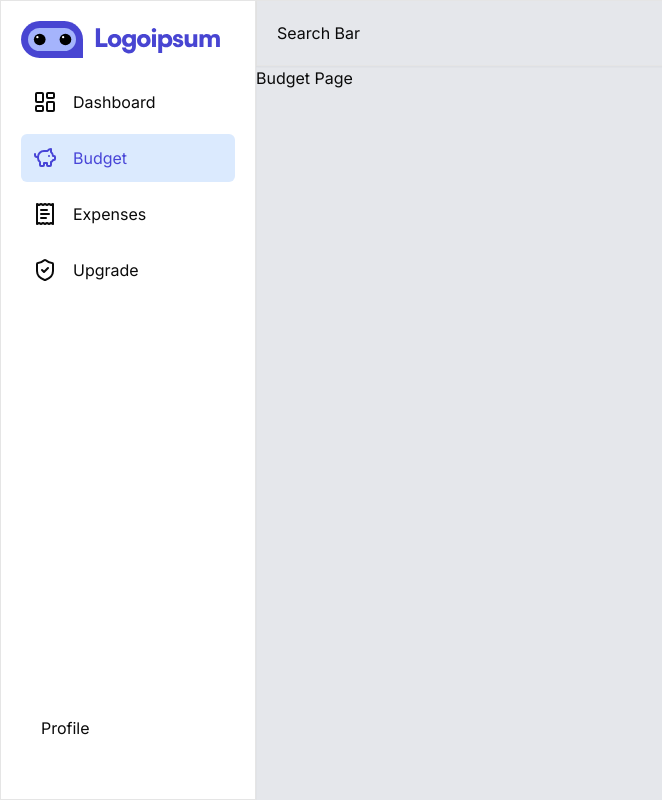
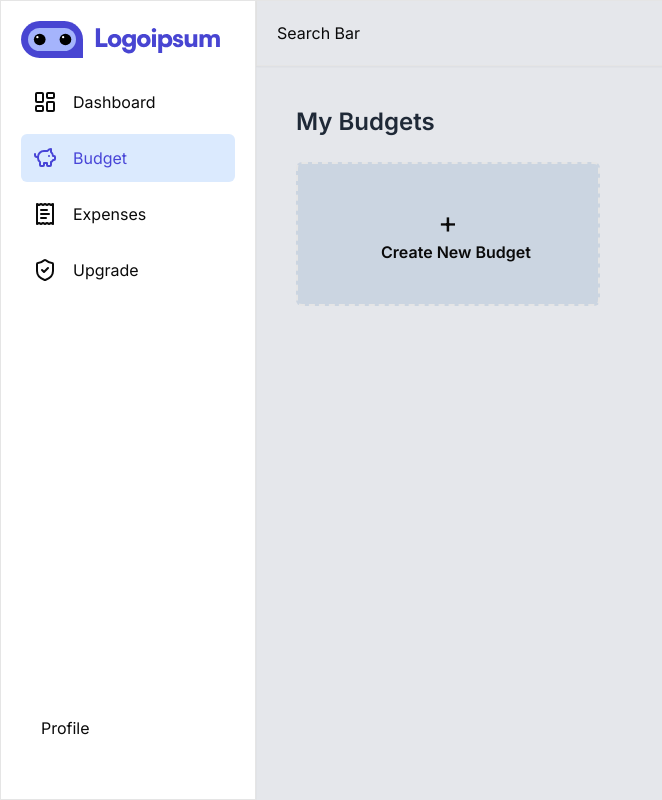
Before and after one commit to Bijay-Shre-stha/Expense-Tracker, a Next.js app: page /dashboard/budget in a window 1280 px wide. Shown: the whole page, without its empty margins (0-662 px from the left). Built offline with nearby package versions, Linux system fonts and the light colour scheme; no server answers.

Commit message:
Add BudgetList and CreateBudget components to BudgetPage; enhance layout and structure

```diff
--- /dev/null
+++ b/src/app/(routes)/dashboard/budget/_components/BudgetList.tsx
@@ -0,0 +1,15 @@
+import React from 'react'
+import CreateBudget from './CreateBudget'
+
+const BudgetList = () => {
+    return (
+        <div className='mt-6'>
+            <div className=" grid grid-cols-1 md:grid-cols-2 lg:grid-cols-3 gap-4">
+                <CreateBudget />
+
+            </div>
+        </div>
+    )
+}
+
+export default BudgetList
--- /dev/null
+++ b/src/app/(routes)/dashboard/budget/_components/CreateBudget.tsx
@@ -0,0 +1,14 @@
+import React from 'react'
+
+const CreateBudget = () => {
+    return (
+        <>
+            <div className="bg-slate-300 p-10 rounded-md hover:shadow-md flex flex-col items-center justify-center space-x-4 border-2 border-dashed cursor-pointer">
+                <h2 className='text-3xl'>+</h2>
+                <h2 className='font-semibold'>Create New Budget</h2>
+            </div>
+        </>
+    )
+}
+
+export default CreateBudget
--- a/src/app/(routes)/dashboard/budget/page.tsx
+++ b/src/app/(routes)/dashboard/budget/page.tsx
@@ -1,9 +1,11 @@
 import React from 'react'
+import BudgetList from './_components/BudgetList'
 
 const BudgetPage = () => {
     return (
-        <div>
-            Budget Page
+        <div className='p-10'>
+            <h2 className="text-2xl font-semibold text-gray-800">My Budgets</h2>
+            <BudgetList />
         </div>
     )
 }
```
